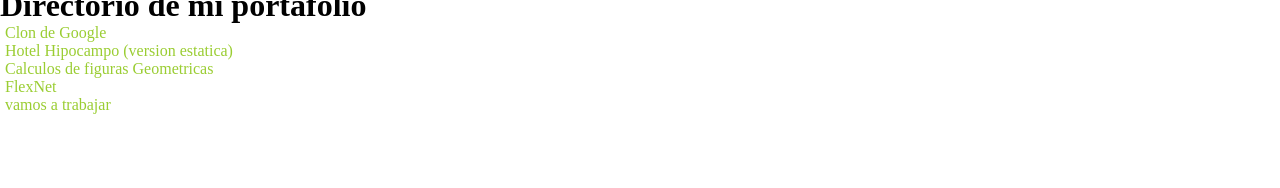
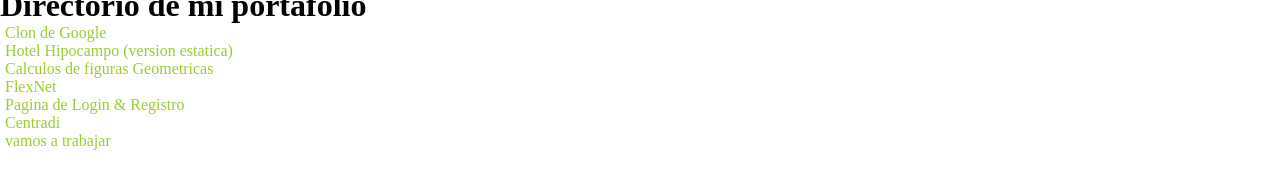
Before and after one commit to LuchoMorla/portafolio, a plain HTML site: page index.html in a window 1280 px wide. Shown: the part 78-266 px from the top of the page. Drawn offline with Linux system fonts and the light colour scheme.

Commit message:
actualize dos links que me hacían falta publicar hace muchoo tiempo, aunque mañana seguro agrego algun otro sitio que no eh actualizado en mi portafolio

```diff
--- a/index.html
+++ b/index.html
@@ -27,6 +27,8 @@
             <li class="main-item"><a href="https://luchomorla.github.io/landingHotelHipocampo/">Hotel Hipocampo (version estatica)</a></li>
             <li class="main-item"><a href="https://luchomorla.github.io/curso-practico-javascript/">Calculos de figuras Geometricas</a></li>
             <li class="main-item"><a href="https://luchomorla.github.io/Flexnet/">FlexNet</a></li>
+            <li class="main-item"><a href="https://luchomorla.github.io/login-y-registro/">Pagina de Login & Registro</a></li>
+            <li class="main-item"><a href="https://centradi.com/">Centradi</a></li>
             <li class="main-item"><a href="">vamos a trabajar</a></li>
             <li class="main-item"><a href=""></a></li>
         </ol>
```
